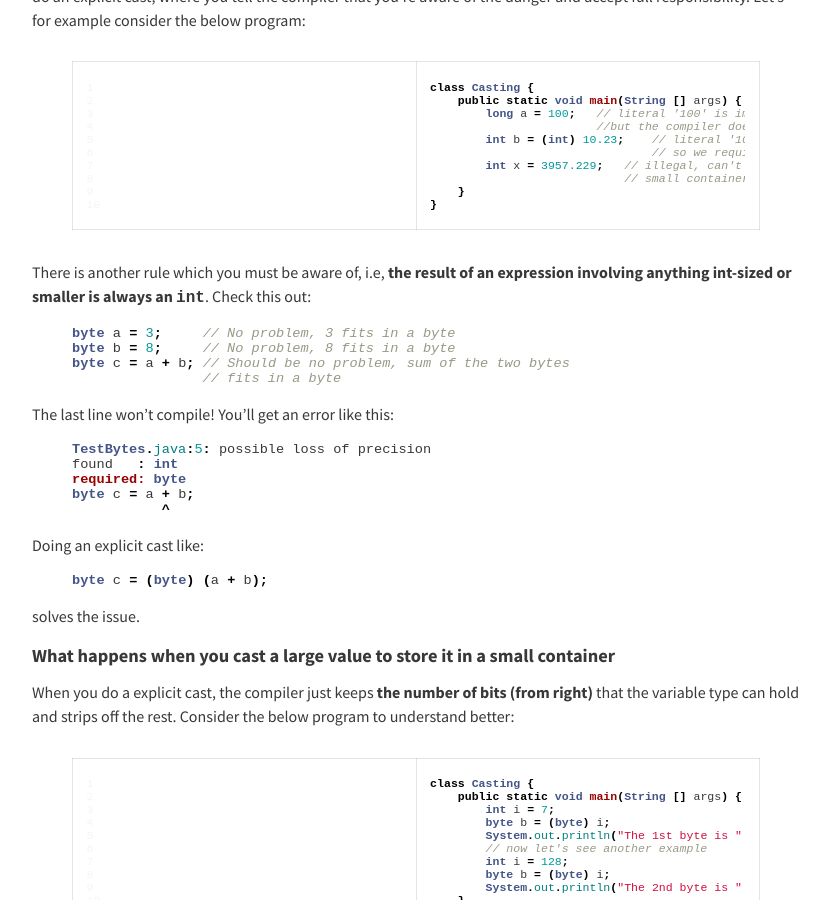
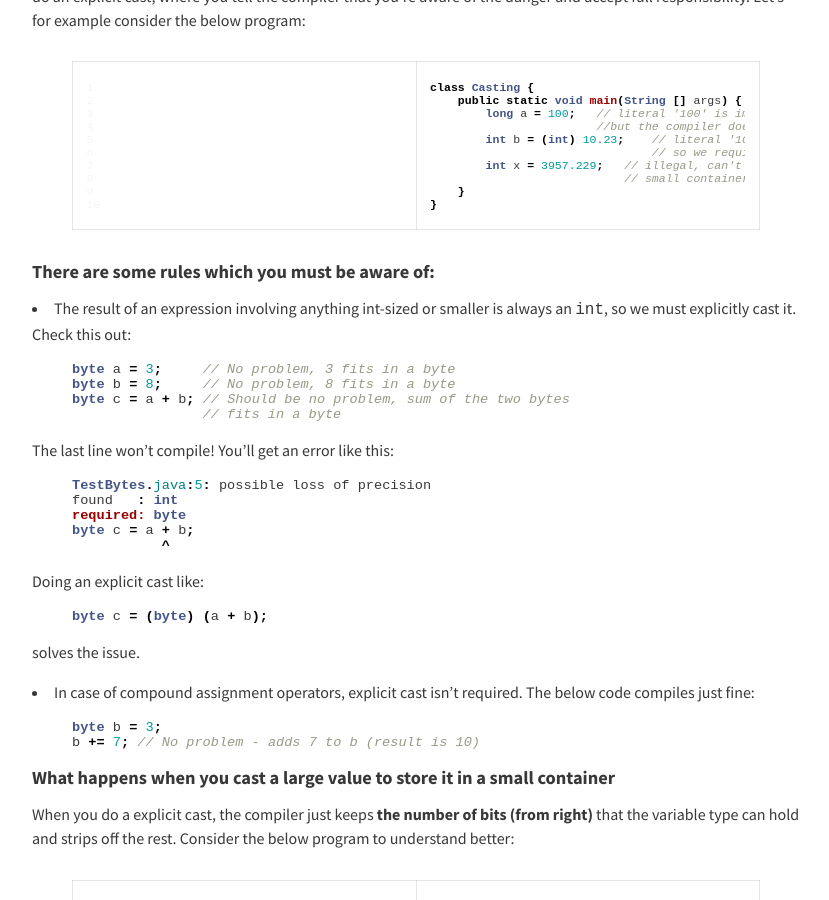
Before and after one commit to rampatra/JavaNotes, a Jekyll site: the page built from _posts/2015-05-14-variables-and-literals.md, in a window 1280 px wide and 900 px high, scrolled down 4839 px. Shown: the whole window, without its empty margins (224-1053 px from the left). Built offline with Jekyll 4.4.1, drawn with Linux system fonts in a browser that asks for light colours; nearby versions of some CDN libraries; comment, search, counter and statistics services are not loaded.

Commit message:
added content

```diff
--- a/_posts/2015-05-14-variables-and-literals.md
+++ b/_posts/2015-05-14-variables-and-literals.md
@@ -273,8 +273,10 @@ class Casting {
 }
 {% endhighlight %}
 
-There is another rule which you must be aware of, i.e, __the result of an expression involving anything int-sized or
-smaller is always an `int`__. Check this out:
+#### There are some rules which you must be aware of:
+
+* The result of an expression involving anything int-sized or smaller is always an `int`, so we must explicitly cast
+it. Check this out:
 
 {% highlight java %}
 byte a = 3;     // No problem, 3 fits in a byte
@@ -301,6 +303,13 @@ byte c = (byte) (a + b);
 
 solves the issue.
 
+* In case of compound assignment operators, explicit cast isn't required. The below code compiles just fine:
+
+{% highlight java %}
+byte b = 3;
+b += 7; // No problem - adds 7 to b (result is 10)
+{% endhighlight %}
+
 #### What happens when you cast a large value to store it in a small container
 
 When you do a explicit cast, the compiler just keeps __the number of bits (from right)__ that the variable type can hold
```
